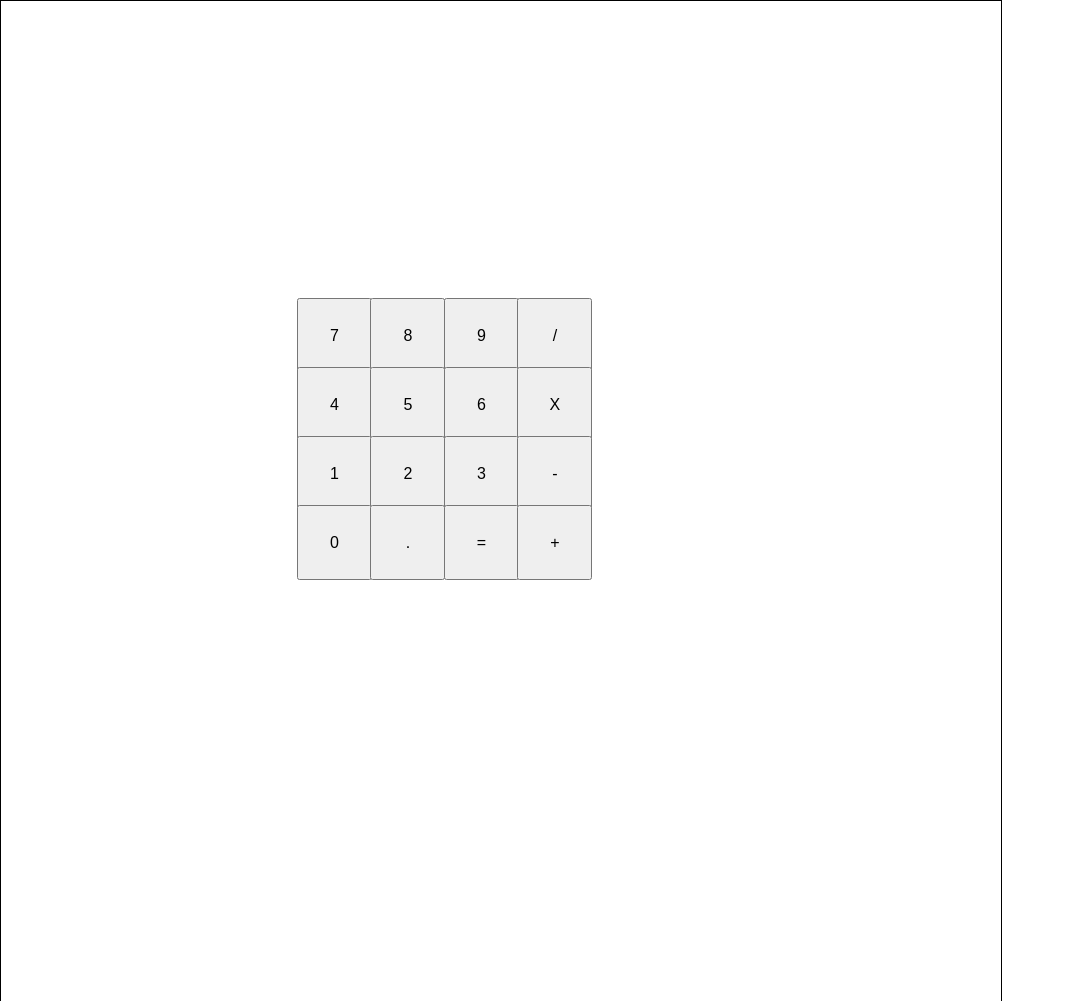
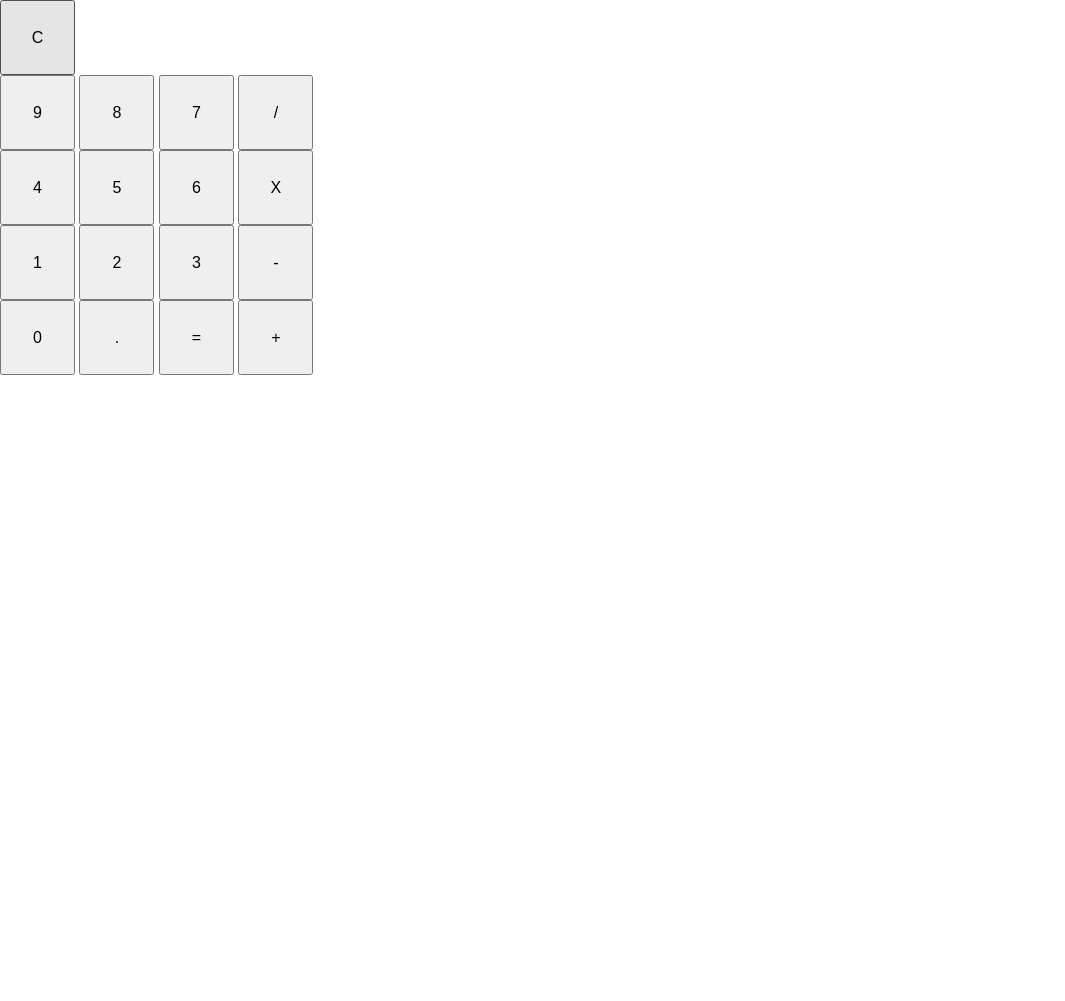
Before and after one commit to AirForcePierce/JS-Calc, a plain HTML site: page index.html in a window 1280 px wide. Shown: the whole page, without its empty margins (0-1065 px from the left). After the commit the page ends 800 px from the top, so only its background shows below. Drawn offline with Linux system fonts and the light colour scheme.

Commit message:
Changed from buttons to inputs, positioning inputs now

```diff
--- a/index.html
+++ b/index.html
@@ -9,27 +9,29 @@
 
 <!-- Container for the Calc Buttons and Total -->
 <div class=container>
+  <div class=topcalc>
+    <input id="btnclear" type="button" value="C"/>
 
+  </div>
 
 <!-- Calc Buttons -->
   <div class=calcbuttons>
-    <button>7</button>
-    <button>8</button>
-    <button>9</button>
-    <button>/</button>
-    <button>4</button>
-    <button>5</button>
-    <button>6</button>
-    <button>X</button>
-    <button>1</button>
-    <button>2</button>
-    <button>3</button>
-    <button>-</button>
-    <button>0</button>
-    <button>.</button>
-    <button>=</button>
-    <button>+</button>
-
+    <input id="btn9" type="button" value="9"/>
+    <input id="btn8" type="button" value="8"/>
+    <input id="btn7" type="button" value="7" />
+    <input id="btndivide" type="button" value="/" />
+    <input id="btn4" type="button" value="4" />
+    <input id="btn5" type="button" value="5" />
+    <input id="btn6" type="button" value="6" />
+    <input id="btnmultiply" type="button" value="X" />
+    <input id="btn1" type="button" value="1" />
+    <input id="btn2" type="button" value="2" />
+    <input id="btn3" type="button" value="3" />
+    <input id="btnminus" type="button" value="-" />
+    <input id="btn0" type="button" value="0" />
+    <input id="btndecimal" type="button" value="." />
+    <input id="btnequal" type="button" value="=" />
+    <input id="btnplus" type="button" value="+" />
 
 
 
--- a/main.css
+++ b/main.css
@@ -1,23 +1,9 @@
-div {
-  max-width: 100%;
-  max-height: 100%;
-}
-
-button {
+input {
   width: 75px;
   height: 75px;
-  margin:-3px -2px;
-  margin-left: -4px;
+  margin: 0 auto;
 }
 
 .calcbuttons {
   width: 314px;
-  height: 314px;
-  margin: 300px 300px;
 }
-
-.container {
-  width: 1000px;
-  height: 1000px;
-  border: 1px solid black;
-}
```
